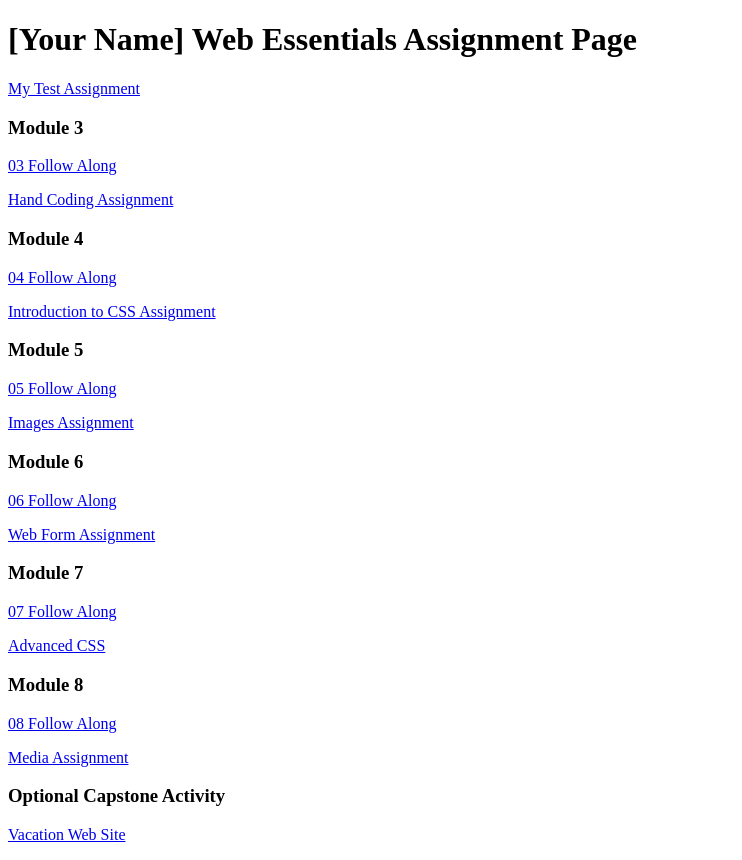
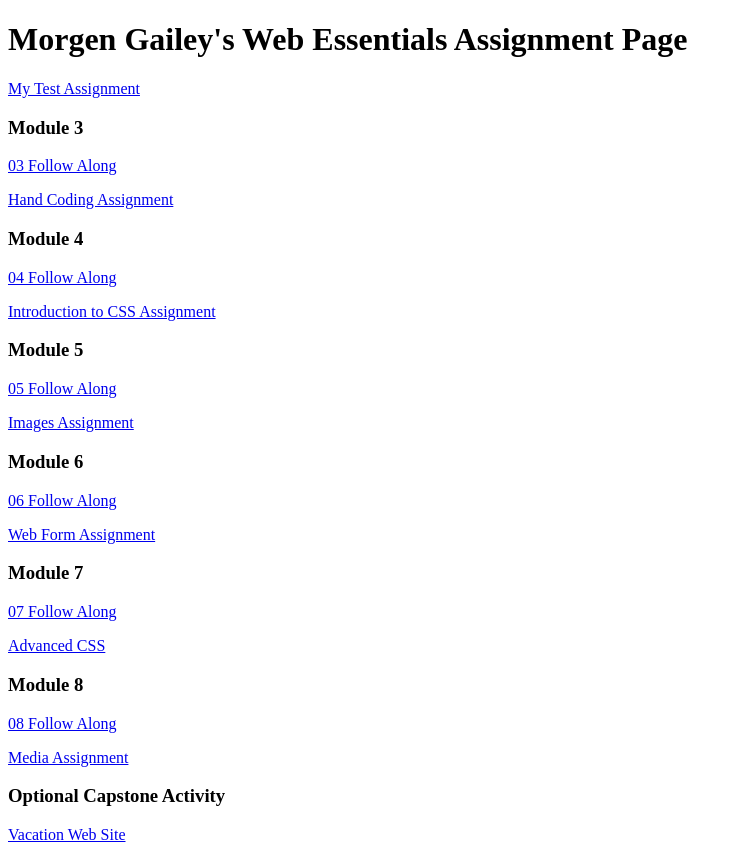
Before and after one commit to morgengailey/dwdd1600, a plain HTML site: page index.html in a window 1280 px wide. Shown: the whole page, without its empty margins (0-742 px from the left). Drawn offline with Linux system fonts and the light colour scheme.

Commit message:
Added my name

```diff
--- a/index.html
+++ b/index.html
@@ -6,7 +6,7 @@
 		<title>dwdd 1600 assignment list page</title>
 	</head>
 	<body>
-		<h1>[Your Name] Web Essentials Assignment Page</h1>
+		<h1>Morgen Gailey's Web Essentials Assignment Page</h1>
 		<p><a href="01test">My Test Assignment</a></p>
 
 		<h3>Module 3</h3>
```
